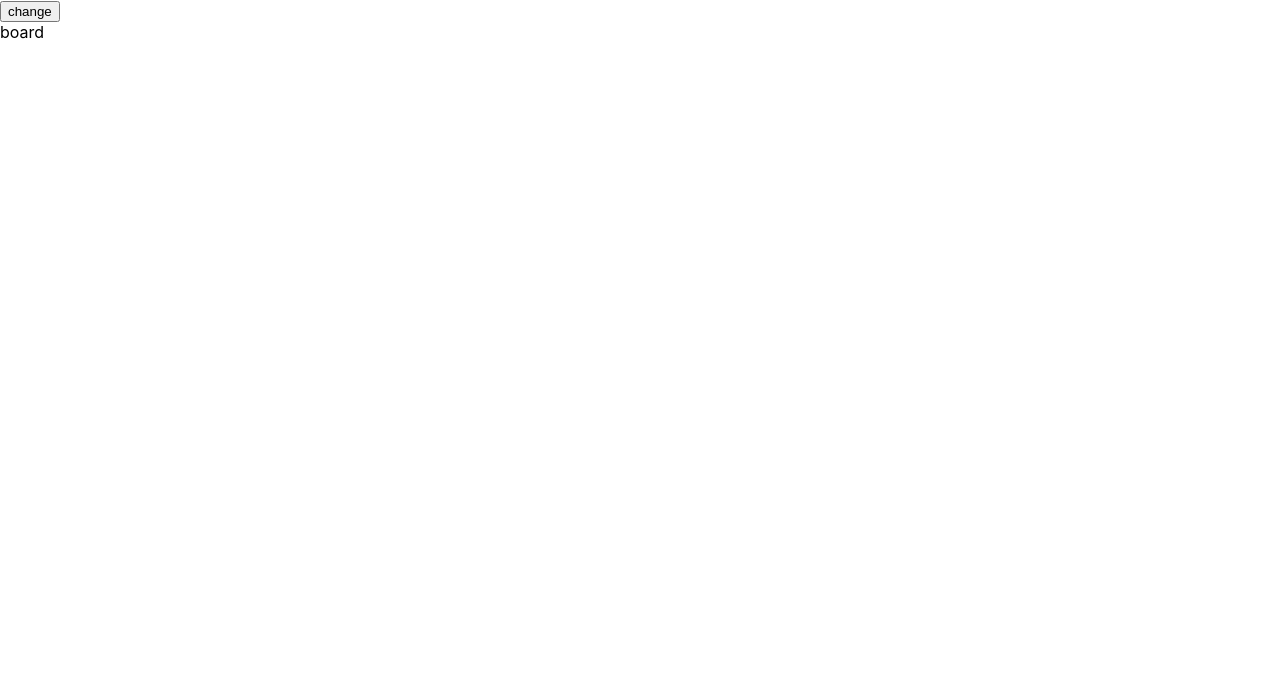
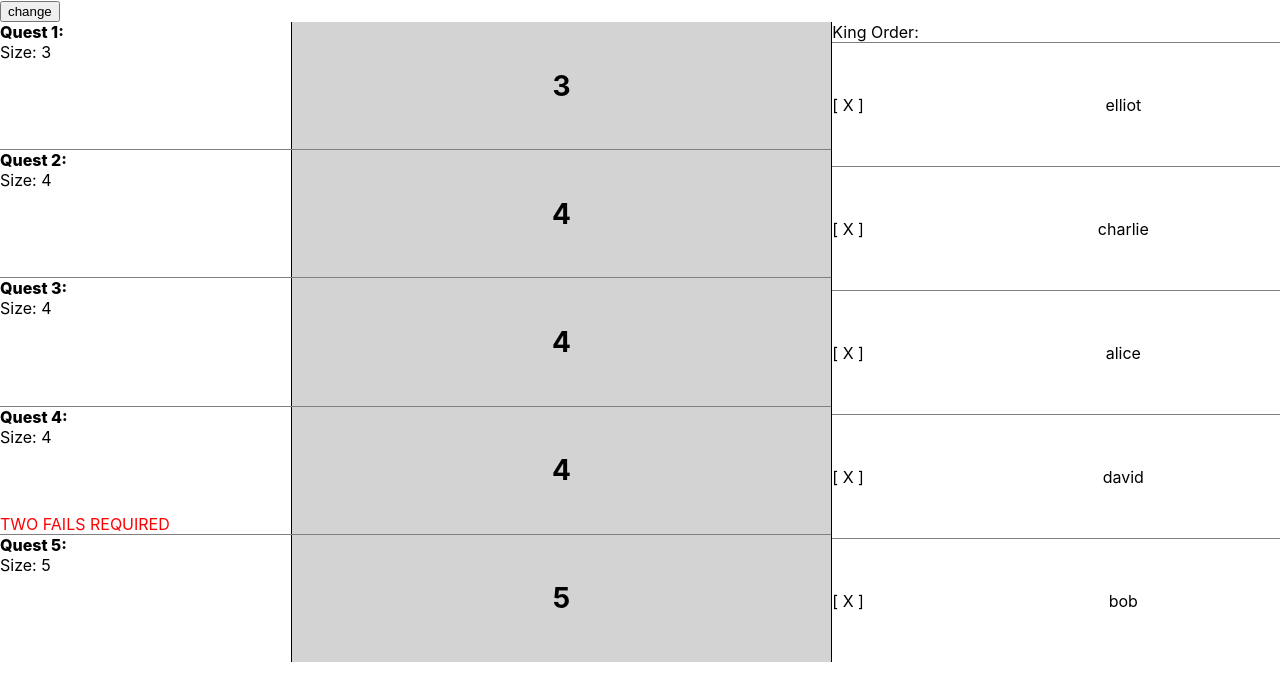
Before and after one commit to somethiiing/manual-valon, a React (Create React App) app: page / in a window 1280 px wide. Shown: the top 700 px of the page. Built offline with nearby package versions, Linux system fonts and the light colour scheme; no server answers.

Commit message:
port over Appvalon board UI

```diff
--- a/package.json
+++ b/package.json
@@ -3,6 +3,9 @@
   "version": "0.1.0",
   "private": true,
   "dependencies": {
+    "@material-ui/core": "^4.7.0",
+    "@material-ui/icons": "^4.5.1",
+    "@material-ui/lab": "^4.0.0-alpha.32",
     "@testing-library/jest-dom": "^4.2.4",
     "@testing-library/react": "^9.3.2",
     "@testing-library/user-event": "^7.1.2",
--- a/src/components/board.jsx
+++ b/src/components/board.jsx
@@ -1,19 +1,156 @@
 import React from 'react';
 import axios from 'axios';
 import io from 'socket.io-client';
+import { makeStyles } from '@material-ui/core/styles';
 
 let socket;
 
-let state = {
-  missionVoteCount: {
-    SUCCESS: 0,
-    FAIL: 0
+const useStyles = makeStyles(theme => ({
+  gameboard: {
+    width: '100%',
+    height: '100%',
+    display: 'flex',
+    flexDirection: 'column',
+    justifyContent: 'space-between'
   },
-  doubleFail: false,
-  voteTrack: 1,
-  missions: [
-    {missionSize: 3, missionResult: 'NOT_WENT'} // result === NOT_WENT, SUCCESS, FAIL
-  ]
+  gameInfo: {
+    display: 'flex',
+    justifyContent: 'space-between',
+    height: '80%',
+  },
+  questInfo: {
+    width: '65%',
+    display: 'flex',
+    flexDirection: 'column',
+    justifyContent: 'space-between'
+  },
+  questInfoItem: {
+    display: 'flex',
+    height: '20%',
+    borderBottom: '1px solid gray',
+    '&:last-child': {
+      borderBottom: 'none'
+    }
+  },
+  questInfoItemData: {
+    width: '35%',
+    display: 'flex',
+    flexDirection: 'column',
+    justifyContent: 'space-between'
+  },
+  questInfoItemStatus: {
+    width: '65%',
+    borderLeft: '1px solid black',
+    display: 'flex',
+    justifyContent: 'center',
+    alignItems: 'center',
+    fontSize: '28px',
+    fontWeight: '700'
+  },
+  playerList: {
+    borderLeft: '1px solid black',
+    width: '35%',
+    display: 'flex',
+    flexDirection: 'column',
+    justifyContent: 'space-between'
+
+  },
+  playerListHeader: {
+    borderBottom: '1px solid gray'
+  },
+  playerListItem: {
+    display: 'flex',
+    borderBottom: '1px solid gray',
+    height: '100%',
+    justifyContent: 'space-around',
+    alignItems: 'center',
+    '&:last-child': {
+      borderBottom: 'none'
+    }
+  },
+  playerListIcon: {
+    width: '30%'
+  },
+  playerListName: {
+    width: '70%',
+    display: 'flex',
+    justifyContent: 'center'
+  },
+  roomInfo: {
+    height: '20%',
+    borderTop: '1px solid black'
+  },
+  roomInfo_subheader: {
+    fontWeight: 500
+  },
+  roomInfo_block: {
+    width: '150px',
+    display: 'flex',
+    justifyContent: 'space-between'
+  },
+  roomInfo_extendedBlock: {
+    width: '500px',
+    display: 'flex',
+    justifyContent: 'space-between'
+  }
+}));
+
+//TODO 'configuring' page whie waiting for missionSize to be set
+// let testState = {
+//   missionVoteCount: {
+//     SUCCESS: 0,
+//     FAIL: 0
+//   },
+//   doubleFail: false,
+//   voteTrack: 1,
+//   missions: [
+//     {missionSize: 3, missionResult: 'NOT_WENT'} // result === NOT_WENT, SUCCESS, FAIL
+//   ]
+// }
+
+let testState = {
+    "missionSize": "3,4,4,4,5",
+    "doubleFail": false,
+    "voteTrack": 1,
+    "selectedMission": 1,
+    "missionResult": "SUCCESS",
+    "returnedState": {
+        "missionVoteCount": {
+            "SUCCESS": 0,
+            "FAIL": 0
+        },
+        "playersList": [
+            "elliot",
+            "charlie",
+            "alice",
+            "david",
+            "bob"
+        ],
+        "doubleFail": true,
+        "voteTrack": 3,
+        "missions": [
+            {
+                "missionSize": "3",
+                "missionResult": "SUCCESS"
+            },
+            {
+                "missionSize": "4",
+                "missionResult": "NOT_WENT"
+            },
+            {
+                "missionSize": "4",
+                "missionResult": "NOT_WENT"
+            },
+            {
+                "missionSize": "4",
+                "missionResult": "NOT_WENT"
+            },
+            {
+                "missionSize": "5",
+                "missionResult": "NOT_WENT"
+            }
+        ]
+    }
 }
 
 export default class Board extends React.Component {
@@ -21,7 +158,7 @@ export default class Board extends React.Component {
     super(props);
 
     this.state = {
-      boardData: {}
+      boardData: testState
     };
   }
 
@@ -50,13 +187,96 @@ export default class Board extends React.Component {
     socket.disconnect();
   }
 
+
   render() {
     // mission numbers + doublefail, mission statuses, player order,
     // mission vote buttons, vote tracker, mission vote results,
+    console.log(this.state)
     return (
-      <div>
-        board
-      </div>
+      <GameBoard
+        missionSizes={this.state.boardData.missionSize.split(',')}
+        currentVoteTrack={this.state.boardData.voteTrack}
+        selectedMission={this.state.boardData.selectedMission}
+        currentMissionResult={this.state.boardData.missionResult}
+        returnedState={this.state.boardData.returnedState}
+      />
     );
   }
 }
+
+
+function GameBoard (props) {
+  const classes = useStyles();
+  const { missionSizes = [], currentVoteTrack = '1', selectedMission = '1', currentMissionResult = 'NOT_WENT', returnedState = {} } = props;
+  const { missionVoteCount = {}, playersList = [], doubleFail = false, voteTrack = 1, missions = [] } = returnedState;
+console.log(returnedState)
+
+  return (
+    <div className={classes.gameboard}>
+      <div className={classes.gameInfo}>
+        <div className={classes.questInfo}>
+          {missionSizes.map( (misSize, ind) =>
+            <QuestInfoItem
+              misNum={ind}
+              misSize={misSize}
+              doubleFail={doubleFail}
+              missionData={missions[ind]}
+            />
+          )}
+        </div>
+
+        <div className={classes.playerList}>
+          <div className={classes.playerListHeader}>King Order: </div>
+          {playersList.map( (player) => <PlayerListItem playerName={player} />)}
+        </div>
+      </div>
+    </div>
+  );
+};
+
+
+function QuestInfoItem (props) {
+  let backgroundColor = 'lightgray';
+  let fontColor = 'black'
+
+  const classes = useStyles();
+  const { misNum, misSize, doubleFail, missionData = {} } = props;
+  const { status = 'NOT_WENT' } = missionData;
+
+  const statusDisplay = status === 'NOT_WENT' ? misSize.toString() : status;
+
+  if (status !== 'NOT_WENT') {
+    backgroundColor = status === 'fail' ? '#FF4949' : '#006FC2'
+    fontColor = 'white';
+  }
+
+  return (
+    <div className={classes.questInfoItem}>
+      <div className={classes.questInfoItemData}>
+        <div style={{display: 'flex', flexDirection: 'column'}}>
+          <div style={{fontWeight: 800}}>Quest {misNum + 1}:</div>
+          <div style={{}}>Size: {misSize}</div>
+        </div>
+        {(doubleFail && misNum === 3) && <div style={{color: 'red'}}> TWO FAILS REQUIRED</div>}
+      </div>
+      <div
+        className={classes.questInfoItemStatus}
+        style={{ backgroundColor, color: fontColor }}
+      >
+        { statusDisplay.toUpperCase() }
+      </div>
+    </div>
+  );
+}
+
+
+function PlayerListItem (props) {
+  const classes = useStyles();
+
+  return (
+    <div className={classes.playerListItem}>
+      <div className={classes.playerListIcon}>[  X  ]</div>
+      <div className={classes.playerListName}>{props.playerName}</div>
+    </div>
+  )
+};
```
Also changed, not shown: src/components/admin.jsx (line endings or trailing spaces), 1 other file (tests, documents, lock files or other folders).
